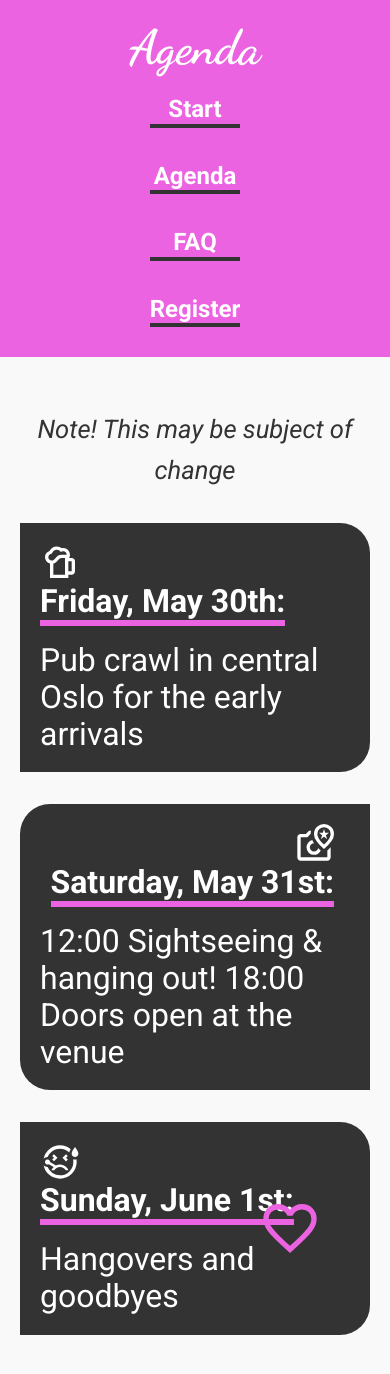
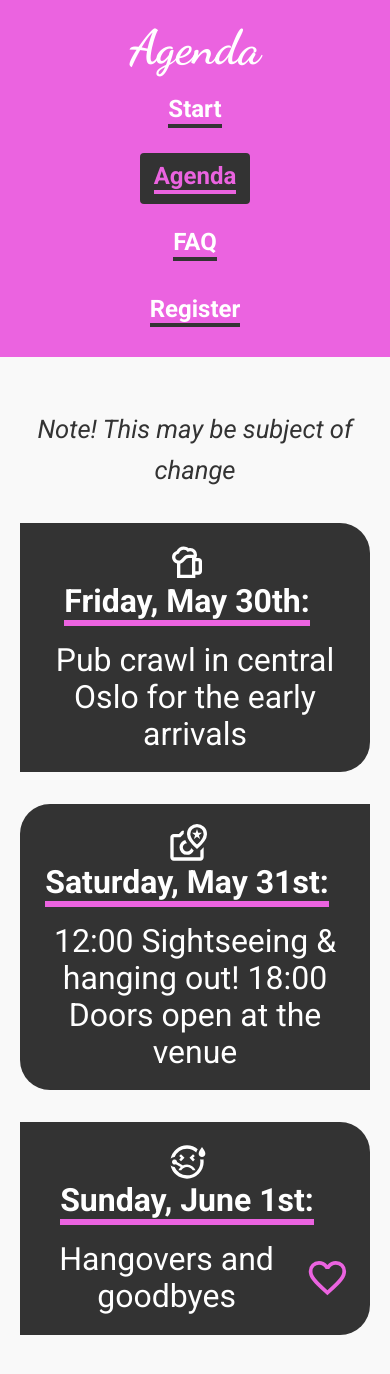
Before and after one commit to Malinwtz/mariasbirthdaybash, a plain HTML site: page agenda.html in a window 390 px wide. Drawn offline with nearby package versions, Linux system fonts and the light colour scheme.

Commit message:
Fixed some issues

```diff
--- a/agenda.html
+++ b/agenda.html
@@ -17,10 +17,18 @@
         Agenda
     </h1>
     <nav class="header-navbar">
-        <a class="header-link" href="index.html">Start</a>
-        <a class="header-link" href="agenda.html">Agenda</a>
-        <a class="header-link" href="faq.html">FAQ</a>
-        <a class="header-link" href="register.html">Register</a>
+        <a class="header-link" href="index.html">
+            <p>Start</p>
+        </a>
+        <a class="header-link header-link--active" href="agenda.html">
+            <p>Agenda</p>
+        </a>
+        <a class="header-link" href="faq.html">
+            <p>FAQ</p>
+        </a>
+        <a class="header-link" href="register.html">
+            <p>Register</p>
+        </a>
     </nav>
 </header>
 <main>
--- a/css/scss/components/_header.scss
+++ b/css/scss/components/_header.scss
@@ -38,6 +38,9 @@
             font-size: 1.5rem;
         }
 
+        & p {
+            display: inline-block;
+
             &:after {
                 content: "";
                 display: block;
@@ -46,15 +49,33 @@
                 background-color: #333;
                 transition: all 0.3s ease-in-out;
             }
+        }
+
 
         &:hover {
             border-radius: 4px;
             background-color: #333;
             color: $primary-color;
 
+            & p {
+                &:after {
+                    background-color: $primary-color;
+                }
+            }
+
+
+        }
+
+        &--active {
+            border-radius: 4px;
+            background-color: #333;
+            color: $primary-color;
+
+            & p {
                 &:after {
                     background-color: $primary-color;
                 }
             }
         }
     }
+}
--- a/css/scss/components/_info.scss
+++ b/css/scss/components/_info.scss
@@ -13,21 +13,39 @@
         font-weight: 700;
         border-bottom: $primary-color solid 6px;
         margin-bottom: 16px;
+        margin-top: 16px;
+
+        @media (max-width: 768px) {
+            margin-top: 0;
+        }
     }
 
     &-suffix {
         font-weight: 400;
 
+        @media (max-width: 768px) {
+            text-align: center;
+        }
+
         &.-new-line {
             flex-basis: 100%;
+
+            @media (max-width: 768px) {
+                display: flex;
+                justify-content: center;
+                align-items: center;
+            }
         }
     }
 
     &-icon {
-        align-self: flex-start;
         fill: white;
         width: 40px;
         margin-right: 16px;
+
+        @media (max-width: 768px) {
+            align-self: flex-start;
+        }
     }
 }
 
@@ -49,12 +67,20 @@
         align-items: center;
         position: relative;
 
+        @media (max-width: 768px) {
+            justify-content: center;
+        }
+
         &:nth-child(even) {
             border-top-right-radius: 0;
             border-bottom-right-radius: 0;
             border-top-left-radius: 30px;
             border-bottom-left-radius: 30px;
             justify-content: flex-end;
+
+            @media (max-width: 768px) {
+                justify-content: center;
+            }
         }
     }
 }
--- a/css/scss/framework/_typography.scss
+++ b/css/scss/framework/_typography.scss
@@ -46,6 +46,14 @@ b {
         transform: translate(-50%, -50%);
         fill: $primary-color;
         width: 4rem;
+
+        @media (max-width: 768px) {
+            position: relative;
+            transform: none;
+            margin-left: 12px;
+            display: block;
+            right: 0;
+        }
     }
 }
 
```
Also changed, not shown: faq.html (+12 -4 lines), index.html (+12 -4 lines), register.html (+12 -4 lines), src/css/style.min.css. Lines whose indentation alone changed are shown as unchanged.
